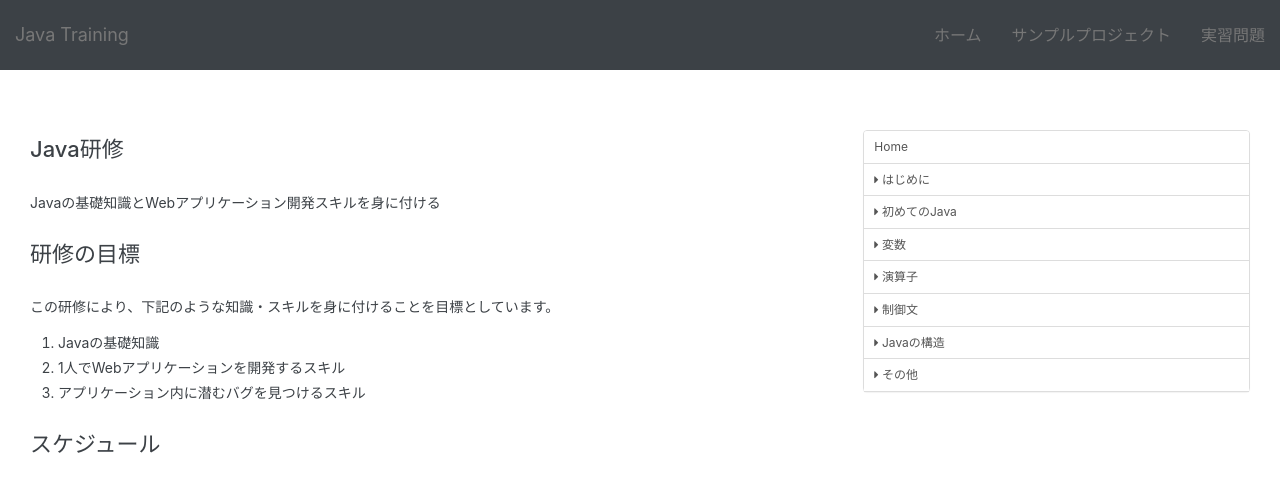
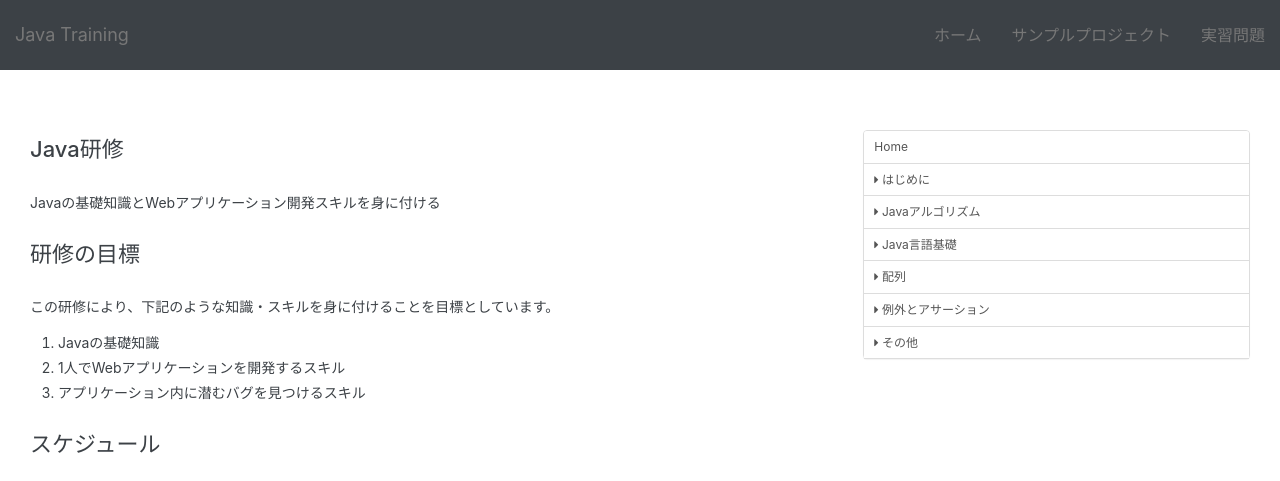
Before and after one commit to modulesjp/JavaTraining, a Jekyll site: the page built from docs/index.md, in a window 1280 px wide. Shown: the top 481 px of the page. Built offline with Jekyll 4.4.1, drawn with Linux system fonts in a browser that asks for light colours; nearby versions of some CDN libraries; our own code applies the rules of GitHub Pages for plain Markdown files.

Commit message:
2018.04.05

```diff
--- a/docs/_layouts/default.html
+++ b/docs/_layouts/default.html
@@ -66,43 +66,25 @@
 				      	<a class="list-group-item" href="{{site.baseurl}}/introductions/1.0.0.about-program.html">プログラムについて</a>
 				      	<a class="list-group-item" href="{{site.baseurl}}/introductions/1.0.1.about-java.html">Javaについて</a>
 				      	<a class="list-group-item" href="{{site.baseurl}}/introductions/1.0.2.java-dev-env.html">Javaの開発環境</a>
+				      	<a class="list-group-item" href="{{site.baseurl}}/fundamentals/2.0.0.first-java.html">初めてのJava</a>
 				      </div>
 				      <a href="#fundamentals" class="list-group-item" data-toggle="collapse" data-target="#fundamentals" data-parent="#menu">
 				        <span class="fa fa-caret-right"></span>
-				        初めてのJava
+				        Javaアルゴリズム
 				      </a>
 				      <div id="fundamentals" class="sublinks collapse">
-				      	<a class="list-group-item" href="{{site.baseurl}}/fundamentals/2.0.0.first-java.html">初めてのJava</a>
 				      	<a class="list-group-item" href="{{site.baseurl}}/fundamentals/2.0.1.comment.html">コメント</a>
 				      	<a class="list-group-item" href="{{site.baseurl}}/fundamentals/2.0.2.identifier.html">識別子</a>
-				      </div>
-				      <a href="#variable" class="list-group-item" data-toggle="collapse" data-target="#variable" data-parent="#menu">
-				        <span class="fa fa-caret-right"></span>
-				        変数
-				      </a>
-				      <div id="variable" class="sublinks collapse">
 				      	<a class="list-group-item" href="{{site.baseurl}}/fundamentals/2.0.3.data-type.html">データ型</a>
 				      	<a class="list-group-item" href="{{site.baseurl}}/fundamentals/2.0.4.variable.html">変数</a>
 				      	<a class="list-group-item" href="{{site.baseurl}}/fundamentals/2.0.5.array.html">配列</a>
 				      	<a class="list-group-item" href="{{site.baseurl}}/fundamentals/2.0.6.enum.html">列挙型</a>
-				      </div>
-				      <a href="#operator" class="list-group-item" data-toggle="collapse" data-target="#operator" data-parent="#menu">
-				        <span class="fa fa-caret-right"></span>
-				        演算子
-				      </a>
-				      <div id="operator" class="sublinks collapse">
 				      	<a class="list-group-item" href="{{site.baseurl}}/fundamentals/2.0.7.operator.html">演算子</a>
 				      	<a class="list-group-item" href="{{site.baseurl}}/fundamentals/2.0.8.arithmentic-operator.html">算術演算子</a>
 				      	<a class="list-group-item" href="{{site.baseurl}}/fundamentals/2.0.9.increment.html">単項演算子</a>
 				      	<a class="list-group-item" href="{{site.baseurl}}/fundamentals/2.1.0.assignment-operator.html">代入演算子と複合演算子</a>
 				      	<a class="list-group-item" href="{{site.baseurl}}/fundamentals/2.1.1.relational-operator.html">関係演算子</a>
 				      	<a class="list-group-item" href="{{site.baseurl}}/fundamentals/2.1.2.logical-operator.html">論理演算子</a>
-				      </div>
-				      <a href="#control" class="list-group-item" data-toggle="collapse" data-target="#control" data-parent="#menu">
-				        <span class="fa fa-caret-right"></span>
-				        制御文
-				      </a>
-				      <div id="control" class="sublinks collapse">
 				      	<a class="list-group-item" href="{{site.baseurl}}/fundamentals/2.1.3.for.html">繰り返し（for文）</a>
 				      	<a class="list-group-item" href="{{site.baseurl}}/fundamentals/2.1.4.extension-for.html">拡張for文</a>
 				      	<a class="list-group-item" href="{{site.baseurl}}/fundamentals/2.1.5.while.html">while文</a>
@@ -116,7 +98,7 @@
 				      </div>
 				      <a href="#structure" class="list-group-item" data-toggle="collapse" data-target="#structure" data-parent="#menu">
 				        <span class="fa fa-caret-right"></span>
-				        Javaの構造
+				        Java言語基礎
 				      </a>
 				      <div id="structure" class="sublinks collapse">
 				      	<a class="list-group-item" href="{{site.baseurl}}/fundamentals/3.0.0.concrete-class.html">クラス</a>
@@ -136,6 +118,20 @@
 				      	<a class="list-group-item" href="{{site.baseurl}}/fundamentals/3.1.4.javabeans.html">JavaBeans</a>
 				      	<a class="list-group-item" href="{{site.baseurl}}/fundamentals/3.1.5.local-class.html">ネストクラスとローカルクラス</a>
 				      	<a class="list-group-item" href="{{site.baseurl}}/fundamentals/3.1.6.anonymous-class.html">匿名クラス</a>
+				      </div>
+				      <a href="#arrays" class="list-group-item" data-toggle="collapse" data-target="#arrays" data-parent="#menu">
+				        <span class="fa fa-caret-right"></span>
+				        配列
+				      </a>
+				      <div id="arrays" class="sublinks collapse">
+				      	<a class="list-group-item" href="{{site.baseurl}}/fundamentals/4.0.0.array.html">多次元配列</a>
+				      	<a class="list-group-item" href="{{site.baseurl}}/fundamentals/4.0.1.arraylist.html">ArrayList</a>
+				      </div>
+				      <a href="#exceptions" class="list-group-item" data-toggle="collapse" data-target="#exceptions" data-parent="#menu">
+				        <span class="fa fa-caret-right"></span>
+				        例外とアサーション
+				      </a>
+				      <div id="exceptions" class="sublinks collapse">
 				      	<a class="list-group-item" href="{{site.baseurl}}/fundamentals/4.0.0.array.html">多次元配列</a>
 				      	<a class="list-group-item" href="{{site.baseurl}}/fundamentals/4.0.1.arraylist.html">ArrayList</a>
 				      </div>
```
Also changed, not shown: other parts of docs/_layouts/default.html (+2 -2 lines).
